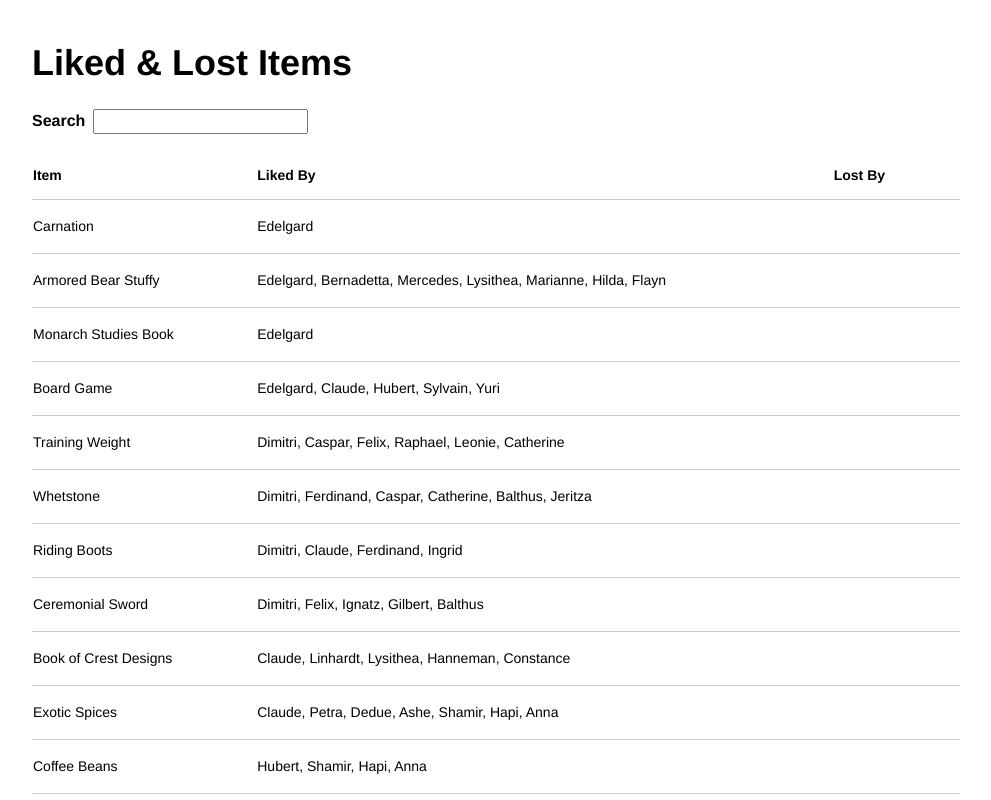
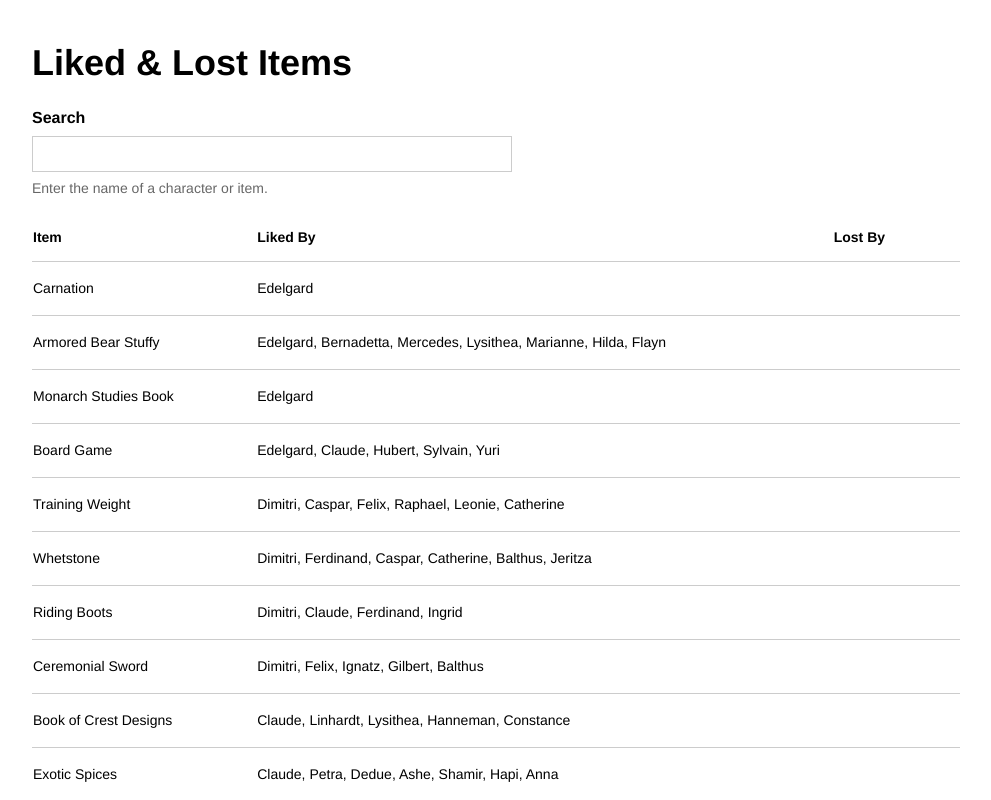
Before and after one commit to bryik/liked-and-lost, a React (Create React App) app: page / in a window 1280 px wide. Shown: the top 800 px of the page, without its empty margins (144-1135 px from the left). Built offline with nearby package versions, Linux system fonts and the light colour scheme.

Commit message:
Handle invalid search expressions
Previously "\" as a search expression crashed the app.
This change catches the error and displays it.

```diff
--- a/src/components/Search.js
+++ b/src/components/Search.js
@@ -1,4 +1,4 @@
-import React, { useState } from "react";
+import React, { useState, useMemo } from "react";
 
 import ItemTable from "./ItemTable";
 
@@ -7,9 +7,20 @@ export default function Search(props) {
   const [searchExpression, setSearchExpression] = useState("");
   const handleSearchExpressionChange = (event) =>
     setSearchExpression(event.target.value);
+  const [searchExpressionError, setSearchExpressionError] = useState(null);
 
-  const filteredItems = items.filter((item) => {
-    const re = new RegExp(searchExpression, "i");
+  const filteredItems = useMemo(() => {
+    return items.filter((item) => {
+      let re;
+      try {
+        re = new RegExp(searchExpression, "i");
+      } catch (error) {
+        setSearchExpressionError(error);
+        return true;
+      }
+      // Clear error.
+      setSearchExpressionError(null);
+
       const searchableText = [
         item.name,
         item.likedBy.join(" "),
@@ -17,18 +28,36 @@ export default function Search(props) {
       ].join(" ");
       return re.exec(searchableText);
     });
+  }, [items, searchExpression]);
 
+  const searchInputClass = searchExpressionError
+    ? "input-reset ba b--red pa2 mb2 db w-100"
+    : "input-reset ba b--black-20 pa2 mb2 db w-100";
+
+  const searchInputNote = searchExpressionError
+    ? searchExpressionError?.message
+    : "Enter the name of a character or item.";
+  const searchInputNoteClass = searchExpressionError
+    ? "f6 db mb2 code"
+    : "f6 black-60 db mb2";
   return (
     <div>
-      <label className="mv2 mt3-ns mb3" style={{ marginLeft: "auto" }}>
-        <p className="lh-copy b di">Search</p>
+      <div className="measure">
+        <label htmlFor="search" className="f5 b db mb2">
+          Search
+        </label>
         <input
+          id="search"
+          className={searchInputClass}
           type="text"
+          aria-describedby="search-desc"
           value={searchExpression}
           onChange={handleSearchExpressionChange}
-          className="ml2"
         />
-      </label>
+        <small id="search-desc" className={searchInputNoteClass}>
+          {searchInputNote}
+        </small>
+      </div>
       <ItemTable items={filteredItems} />
     </div>
   );
```
Lines whose indentation alone changed are shown as unchanged.
